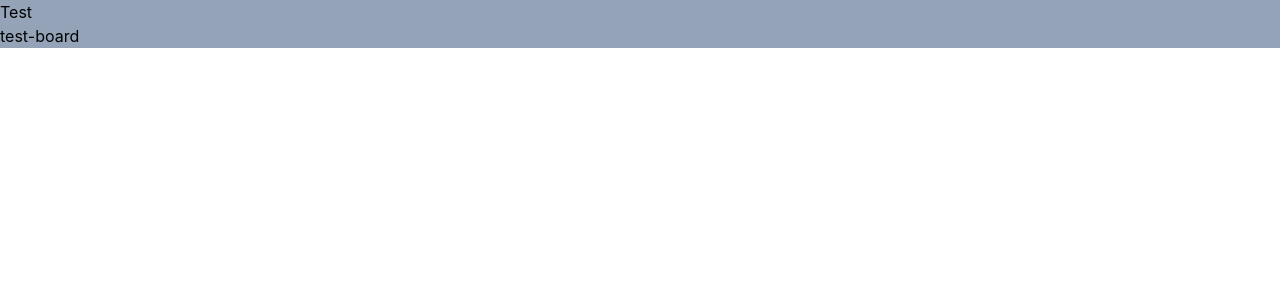
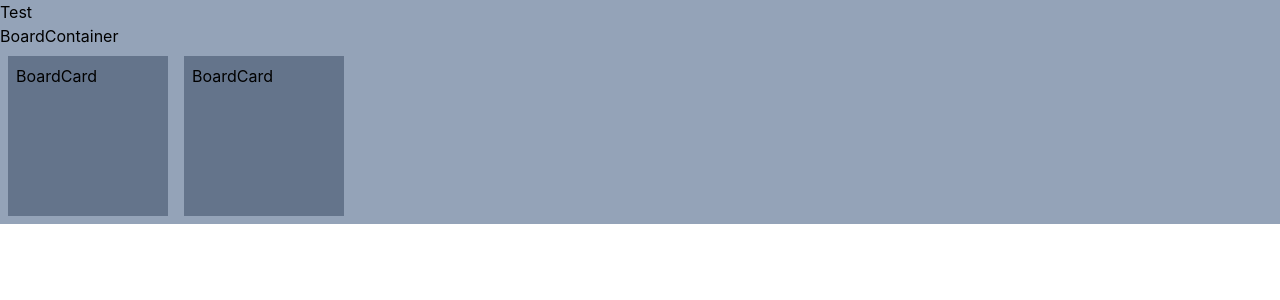
Before and after one commit to totallycrow/react-dragndrop-trello-clone, a React (Create React App) app: page / in a window 1280 px wide. Shown: the top 300 px of the page. Built offline with nearby package versions, Linux system fonts and the light colour scheme; the HTML template or start-up script is replaced by a standard one.

Commit message:
create UI Boards components

```diff
--- a/src/App.tsx
+++ b/src/App.tsx
@@ -5,6 +5,13 @@ import { RootState } from "./app/store";
 import { useDispatch, useSelector } from "react-redux";
 
 import { IBoard } from "./slices/types";
+import BoardCard from "./components/BoardCard";
+import { TasksBoards } from "./components/TasksBoards";
+
+import { DndContext } from "@dnd-kit/core";
+
+// import { Draggable } from "./Draggable";
+// import { Droppable } from "./Droppable";
 
 // state -> board
 
@@ -17,6 +24,11 @@ import { IBoard } from "./slices/types";
 // boardContainer ->
 // boardsContainer : []
 
+// TODO:
+// Droppable Containers:
+// Draggable BoardCards
+// Draggable Tasks
+
 function App() {
   const boards = useSelector(
     (state: RootState) => state.boardsContainer.boards
@@ -25,11 +37,11 @@ function App() {
   return (
     <div className="bg-slate-400">
       <h1>Test</h1>
-      <h2>
-        {boards.map((board: any) => (
-          <div>{board.name}</div>
-        ))}
-      </h2>
+      <div>
+        <DndContext>
+          <TasksBoards />
+        </DndContext>
+      </div>
     </div>
   );
 }
--- /dev/null
+++ b/src/components/BoardCard.tsx
@@ -0,0 +1,7 @@
+import React from "react";
+
+export default function BoardCard() {
+  return (
+    <div className="h-40 w-40 bg-slate-500 m-2 p-2 inline-block">BoardCard</div>
+  );
+}
--- /dev/null
+++ b/src/components/TasksBoards.tsx
@@ -0,0 +1,14 @@
+import React from "react";
+import BoardCard from "./BoardCard";
+
+export const TasksBoards = () => {
+  return (
+    <div>
+      <h2>BoardContainer</h2>
+      <div>
+        <BoardCard />
+        <BoardCard />
+      </div>
+    </div>
+  );
+};
```
